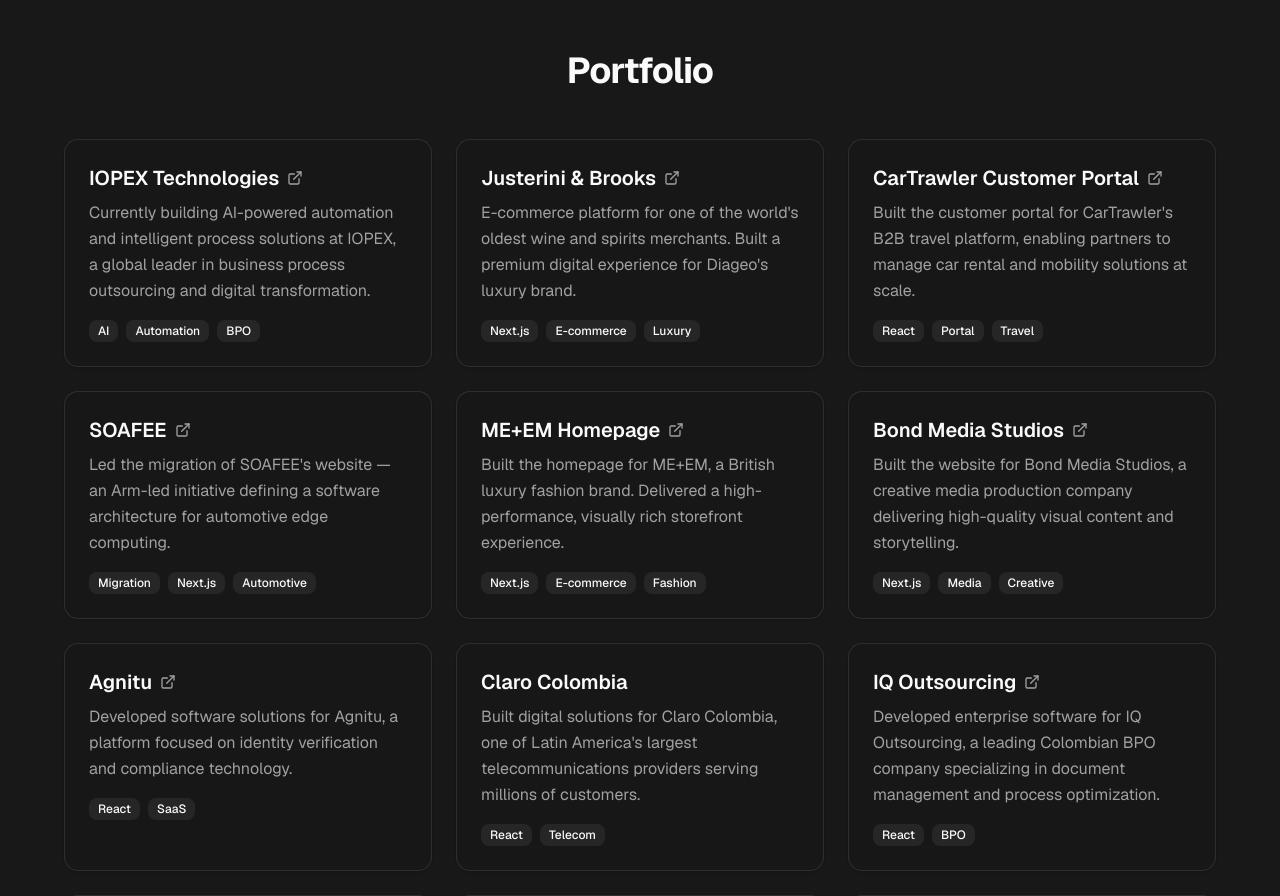
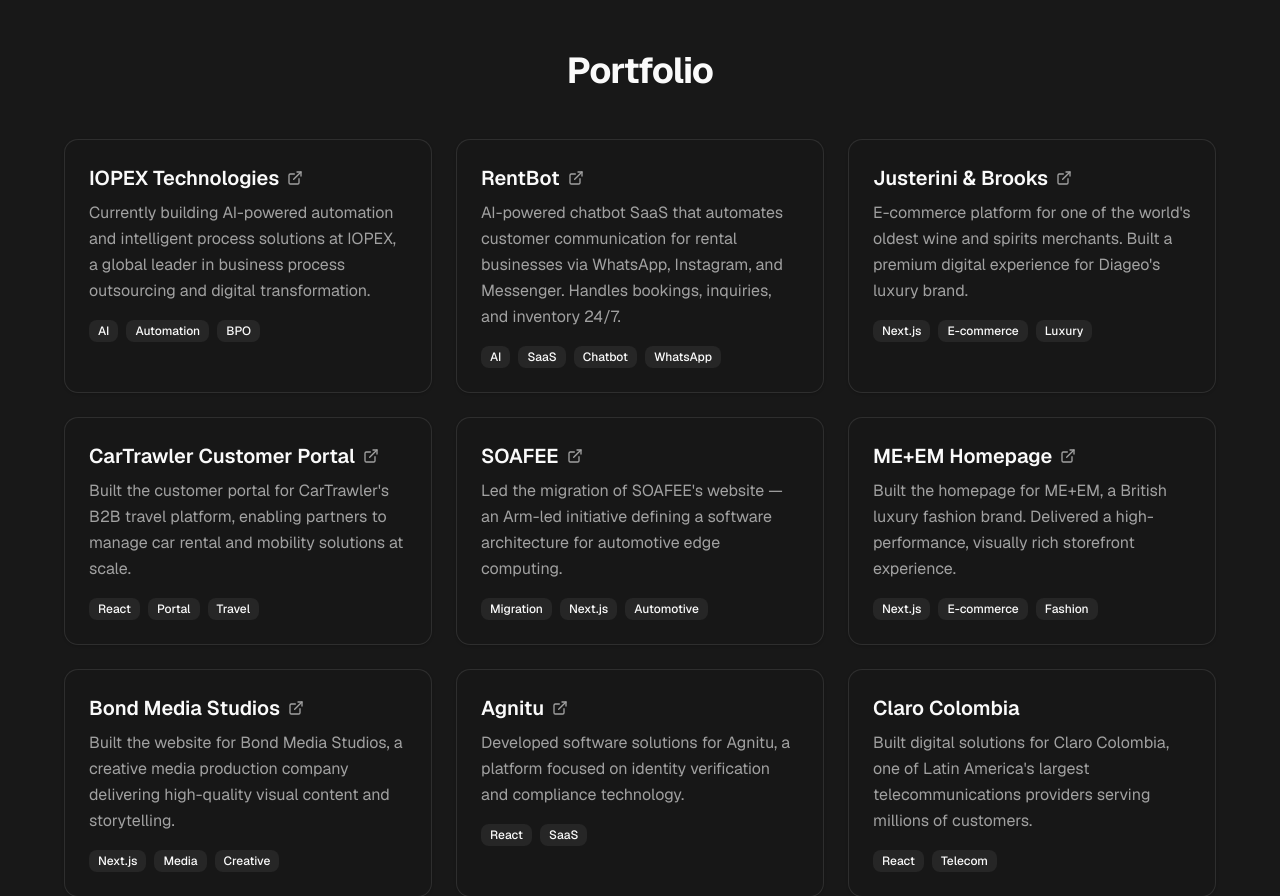
Before and after one commit to ottobonilla95/personal-landing-page, a Next.js app: page /en in a window 1280 px wide. Shown: the part 1460-2356 px from the top of the page. Built offline with nearby package versions, Linux system fonts and the light colour scheme.

Commit message:
Add RentBot AI chatbot SaaS to portfolio
Co-Authored-By: Claude Opus 4.6 <noreply@anthropic.com>

```diff
--- a/messages/en.json
+++ b/messages/en.json
@@ -31,6 +31,10 @@
     "iopex": {
       "title": "IOPEX Technologies",
       "description": "Currently building AI-powered automation and intelligent process solutions at IOPEX, a global leader in business process outsourcing and digital transformation."
+    },
+    "rentbot": {
+      "title": "RentBot",
+      "description": "AI-powered chatbot SaaS that automates customer communication for rental businesses via WhatsApp, Instagram, and Messenger. Handles bookings, inquiries, and inventory 24/7."
     },
     "bondmedia": {
       "title": "Bond Media Studios",
--- a/messages/es.json
+++ b/messages/es.json
@@ -31,6 +31,10 @@
     "iopex": {
       "title": "IOPEX Technologies",
       "description": "Actualmente construyendo soluciones de automatización con IA y procesos inteligentes en IOPEX, líder global en outsourcing de procesos y transformación digital."
+    },
+    "rentbot": {
+      "title": "RentBot",
+      "description": "SaaS con chatbot de IA que automatiza la comunicación con clientes para negocios de alquiler vía WhatsApp, Instagram y Messenger. Gestiona reservas, consultas e inventario 24/7."
     },
     "bondmedia": {
       "title": "Bond Media Studios",
--- a/src/components/projects-section.tsx
+++ b/src/components/projects-section.tsx
@@ -16,6 +16,11 @@ const projects = [
     key: "iopex",
     tags: ["AI", "Automation", "BPO"],
     url: "https://www.iopex.com/",
+  },
+  {
+    key: "rentbot",
+    tags: ["AI", "SaaS", "Chatbot", "WhatsApp"],
+    url: "https://rentbot-six.vercel.app/",
   },
   {
     key: "justerinis",
```
